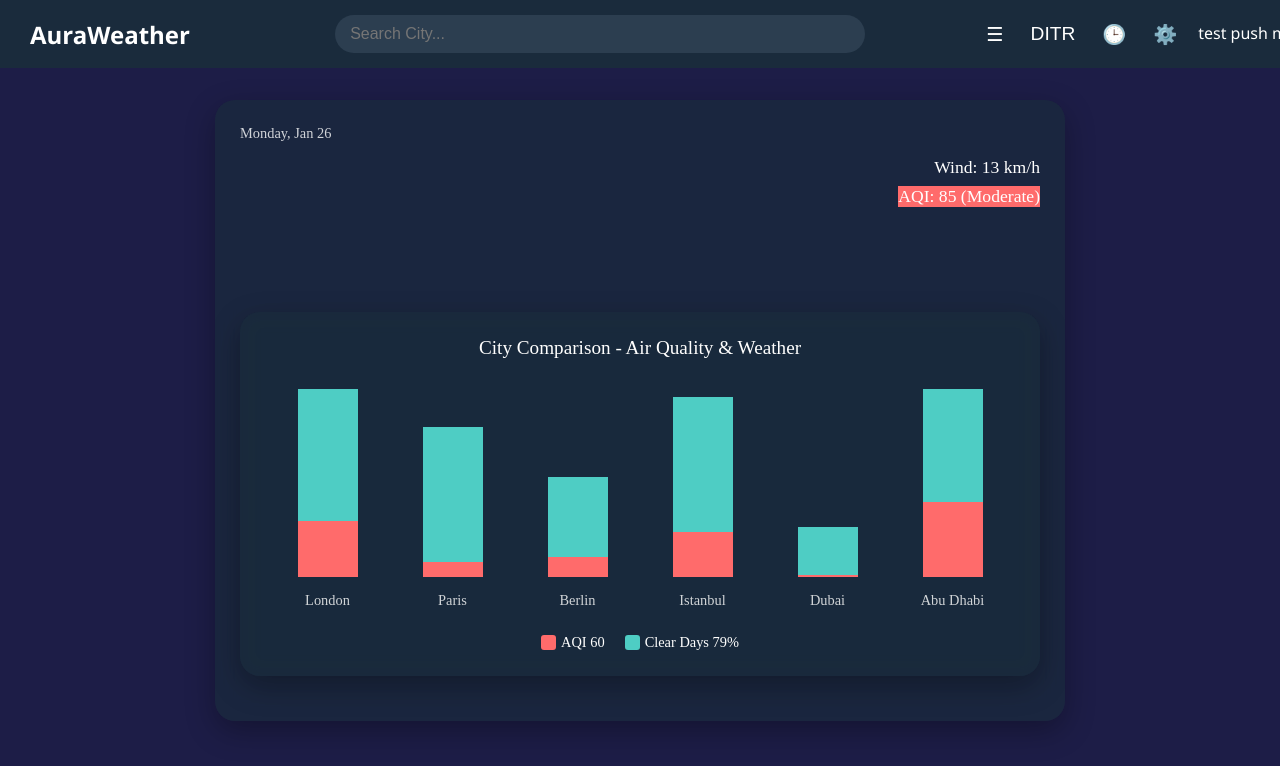
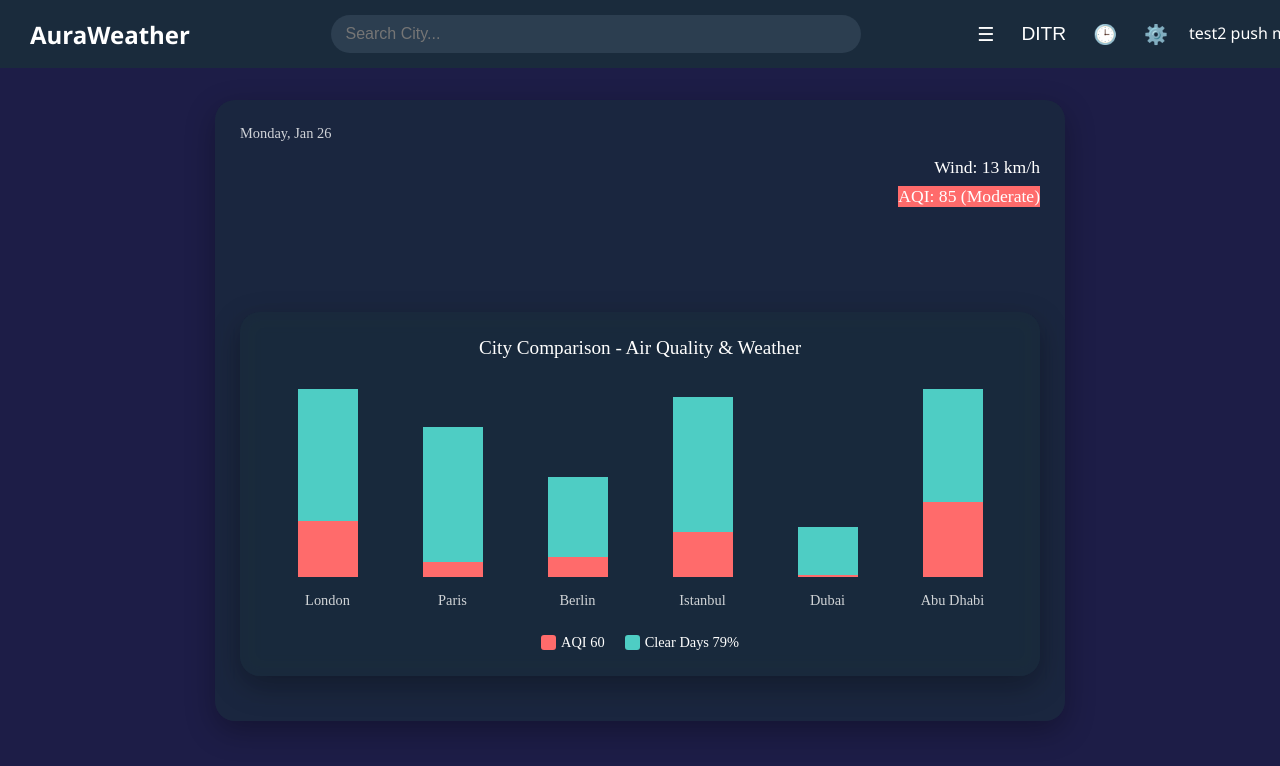
Before and after one commit to G-pr0gramer/weather, a plain HTML site: page project/frontend/index.html in a window 1280 px wide. Drawn offline with Linux system fonts and the light colour scheme; no server answers.

Commit message:
test 2 push

```diff
--- a/project/frontend/index.html
+++ b/project/frontend/index.html
@@ -524,7 +524,7 @@
             <button class="lang-btn">DITR</button>
             <button class="clock-btn">🕒</button>
             <button class="settings-btn">⚙️</button>
-            test push main
+            test2 push main
         </div>
     </header>
 
```
